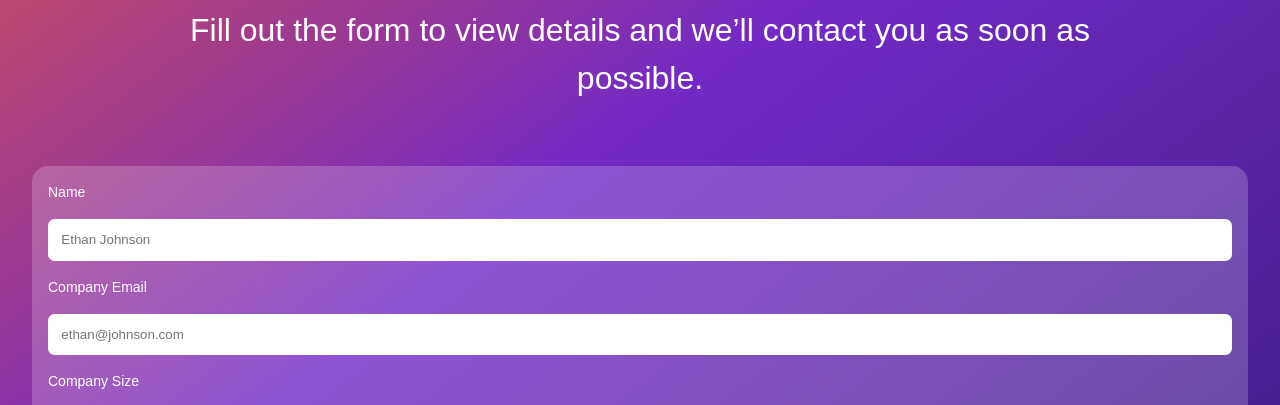
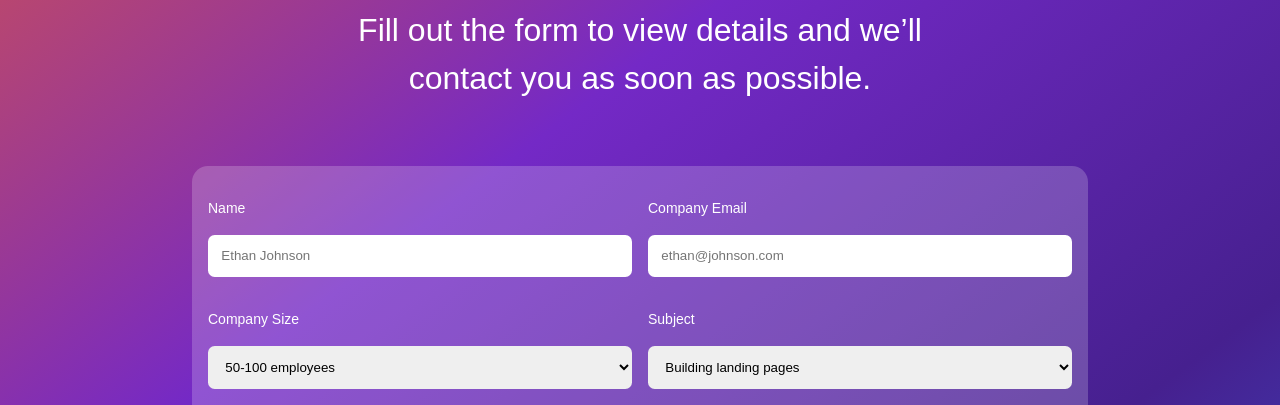
Before and after one commit to savvystrider/contact-page, a plain HTML site: page index.html in a window 1280 px wide. Shown: the part 340-745 px from the top of the page. Drawn offline with Linux system fonts and the light colour scheme.

Commit message:
adds additional containers to html and base styles for tablet and desktop

```diff
--- a/index.html
+++ b/index.html
@@ -26,6 +26,7 @@
       </section>
       <section class="form-container">
         <form>
+          <div class="form-row">
             <div class="form-element">
               <label for="name">Name</label>
               <input
@@ -44,6 +45,8 @@
                 placeholder="ethan@johnson.com"
               />
             </div>
+          </div>
+          <div class="form-row">
             <div class="form-element">
               <label for="company-size">Company Size</label>
               <select name="size" id="company-size">
@@ -62,6 +65,7 @@
                 <option value="business-inquiries">Business inquiries</option>
               </select>
             </div>
+          </div>
           <div class="form-element">
             <label for="message">Message</label>
             <textarea
--- a/styles.css
+++ b/styles.css
@@ -79,4 +79,25 @@ form {
     display: flex;
     flex-direction: column;
     gap: 1em;
+    margin-top: 1em;
 }
+
+@media screen and (min-width: 64rem) {
+    .form-row {
+        display: flex;
+        justify-content: flex-start;
+        align-items: center;
+        gap: 1em;
+    }
+
+    .form-row .form-element {
+        flex: 1;
+    }
+}
+
+@media screen and (min-width: 80rem) {
+    main {
+        max-width: 75%;
+        margin-inline: auto;
+    }
+}
```
Lines whose indentation alone changed are shown as unchanged.
